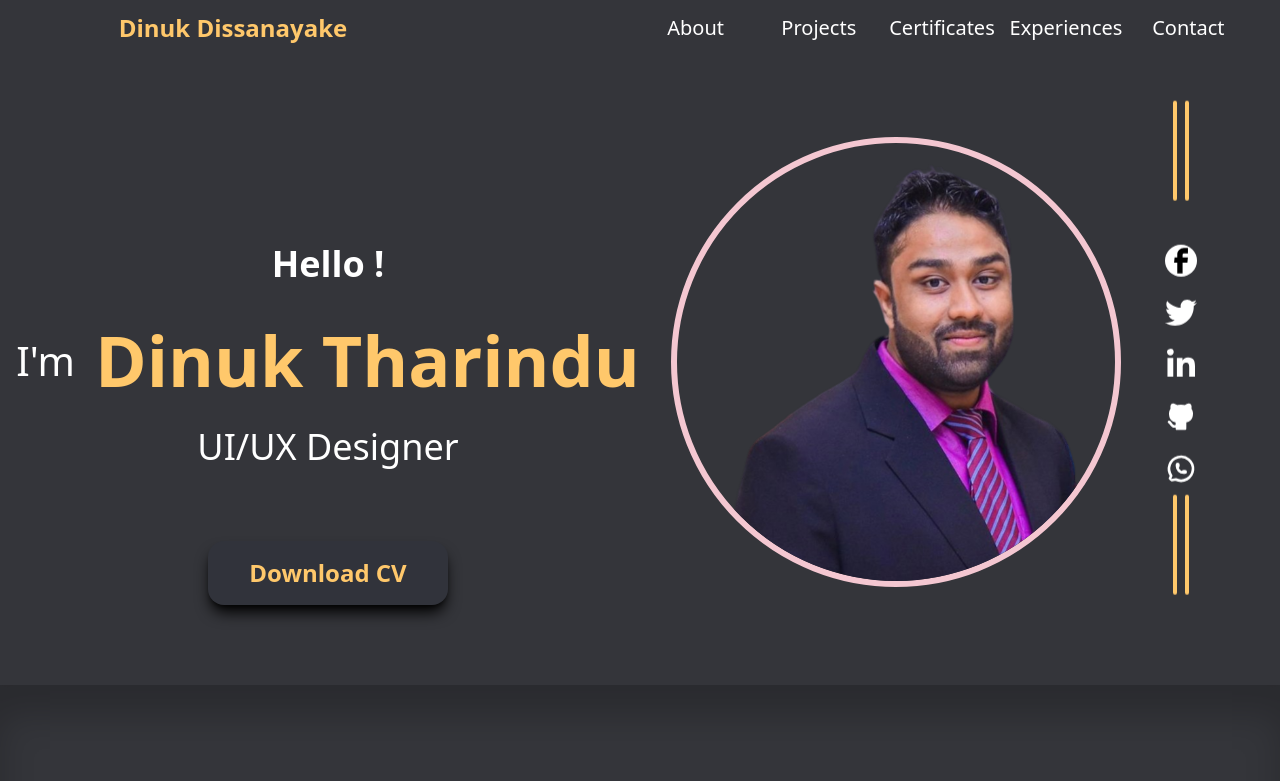
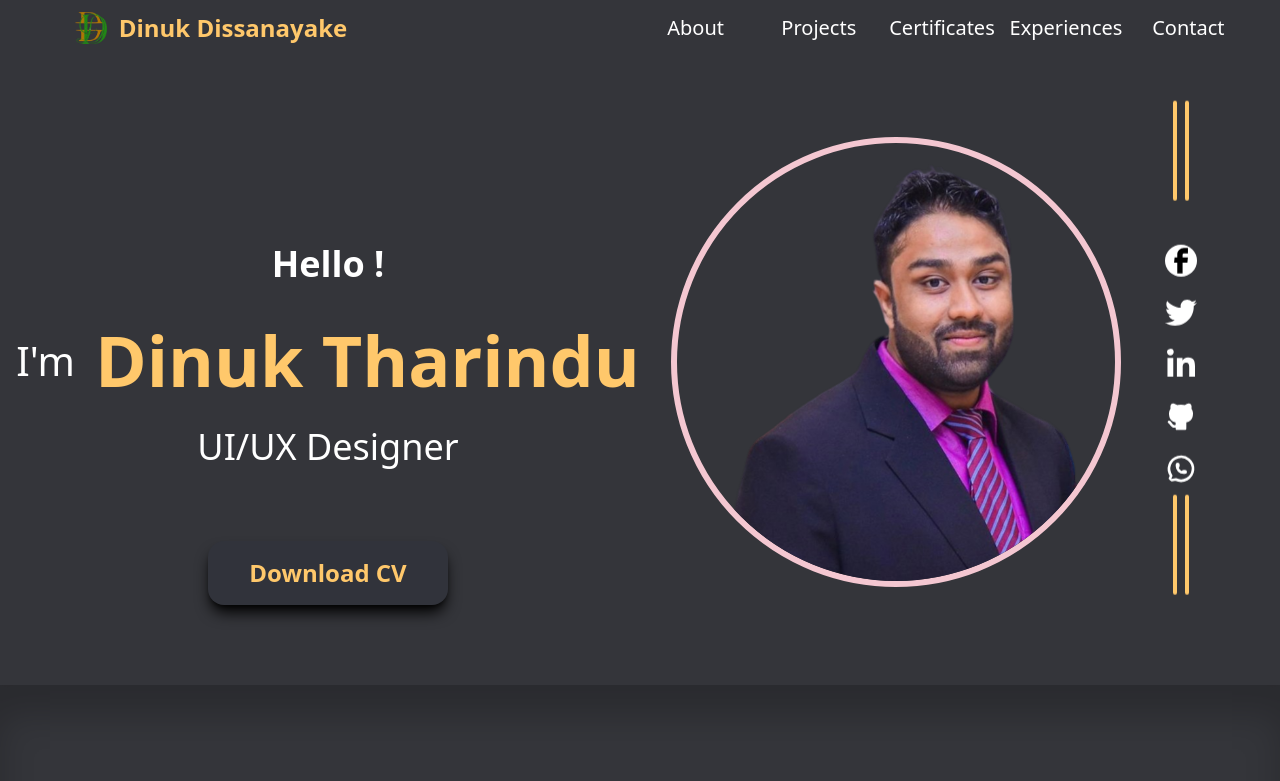
Before and after one commit to Dinuk1994/Dinuk-Portfolio, a React (Vite) app: page / in a window 1280 px wide. Shown: the top 781 px of the page. Built offline with nearby package versions, Linux system fonts and the light colour scheme.

Commit message:
Adding Logo

```diff
--- a/src/component/NavBar.jsx
+++ b/src/component/NavBar.jsx
@@ -1,5 +1,5 @@
 /* eslint-disable react/prop-types */
-
+import Logo from '../assets/Logo.png'
 import { useState } from 'react'
 import { GiHamburgerMenu } from 'react-icons/gi'
 
@@ -37,7 +37,7 @@ const NavBar = ({ contactRef, certificateRef, projectRef, aboutRef ,experienceRe
       <div className='col-span-1'>
         <div className='grid grid-cols-12 ml'>
           <div className='col-span-2 flex justify-end items-center'>
-           {/* <img src={Logo} className='w-8 h-8 tablet-or-mobile:w-6 tablet-or-mobile:h-6' alt="Logo" /> */}
+            <img src={Logo} className='w-8 h-8 tablet-or-mobile:w-6 tablet-or-mobile:h-6' alt="Logo" />
           </div>
           <div className='col-span-6 flex justify-start items-center'>
             <label className='text-font-color text-2xl ml-3 font-bold tablet-or-mobile:text-lg tablet-or-mobile:text-nowrap'>Dinuk Dissanayake</label>
```
Also changed, not shown: src/assets/Logo.png (added).
